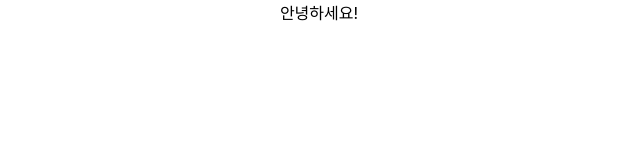
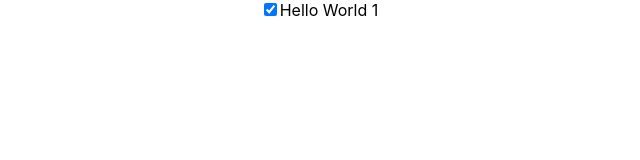
Before and after one commit to earl9rey/todo-react-app, a React (Create React App) app: page / in a window 1280 px wide. Shown: the top 160 px of the page, without its empty margins (321-961 px from the left). Built offline with nearby package versions, Linux system fonts and the light colour scheme.

Commit message:
7장. Props, state 사용하기
-오픈소스프로그래밍 프론트엔드 개발 깃 실습 과제

```diff
--- a/src/App.js
+++ b/src/App.js
@@ -1,9 +1,13 @@
 import React from 'react';
-import Hello from './Hello';
+import Todo from './Todo';
 import './App.css';
-class App extends React.Component { render(){ return (
- <div className="App">
- <Hello />
+class App extends React.Component { constructor(props){ //매개변수 props 생성자
+ super(props); // 매개변수 props 초기화
+ this.state ={ // item 에 item.id, item.title, item.done 매개변수 이름과 값 할당
+ item :{id:0, title:"Hello World 1 ", done:true}, }; } render(){
+    return ( // 매개변수 item 에 변수명/값을 전달
+    <div className="App">
+ <Todo item={this.state.item}/>
  </div>
  ); }
 }
--- /dev/null
+++ b/src/Todo.js
@@ -0,0 +1,18 @@
+import React from 'react';
+class Todo extends React.Component { constructor(props){ super(props);
+this.state ={ item: props.item }; // 매개변수 item 의 변수/값을 item에 대입
+ }
+ render(){
+    return (
+        <div className="Todo">
+        <input
+        type="checkbox"
+        id={this.state.item.id} // item.id 값으로 렌더링하란 의미(JPX)
+        name={this.state.item.id}
+        checked={this.state.item.done} // item.done 값으로 렌더링하란 의미
+    />
+  <label for={this.state.item.id}>{this.state.item.title}</label>
+ </div>
+ ); }
+}
+export default Todo;
```
